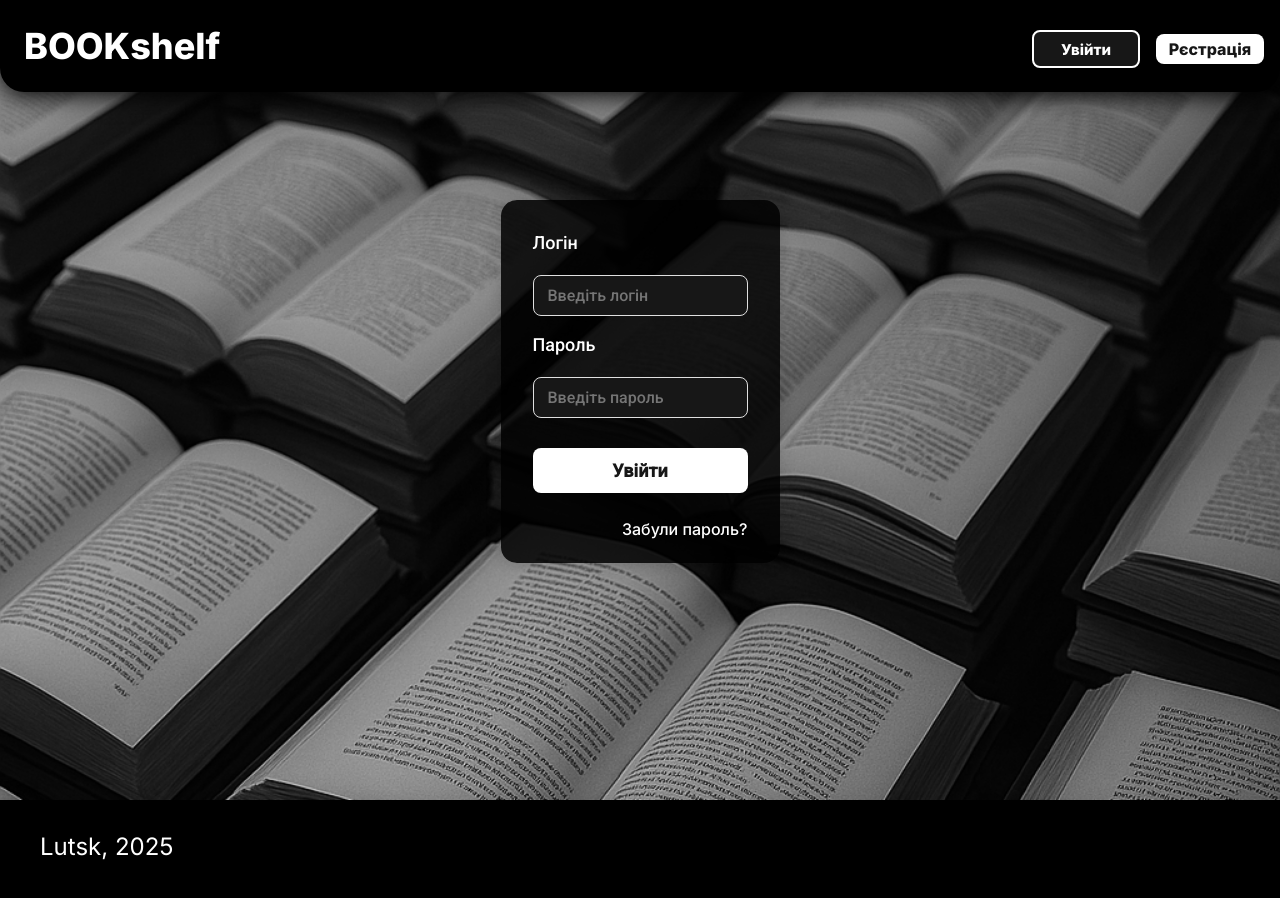
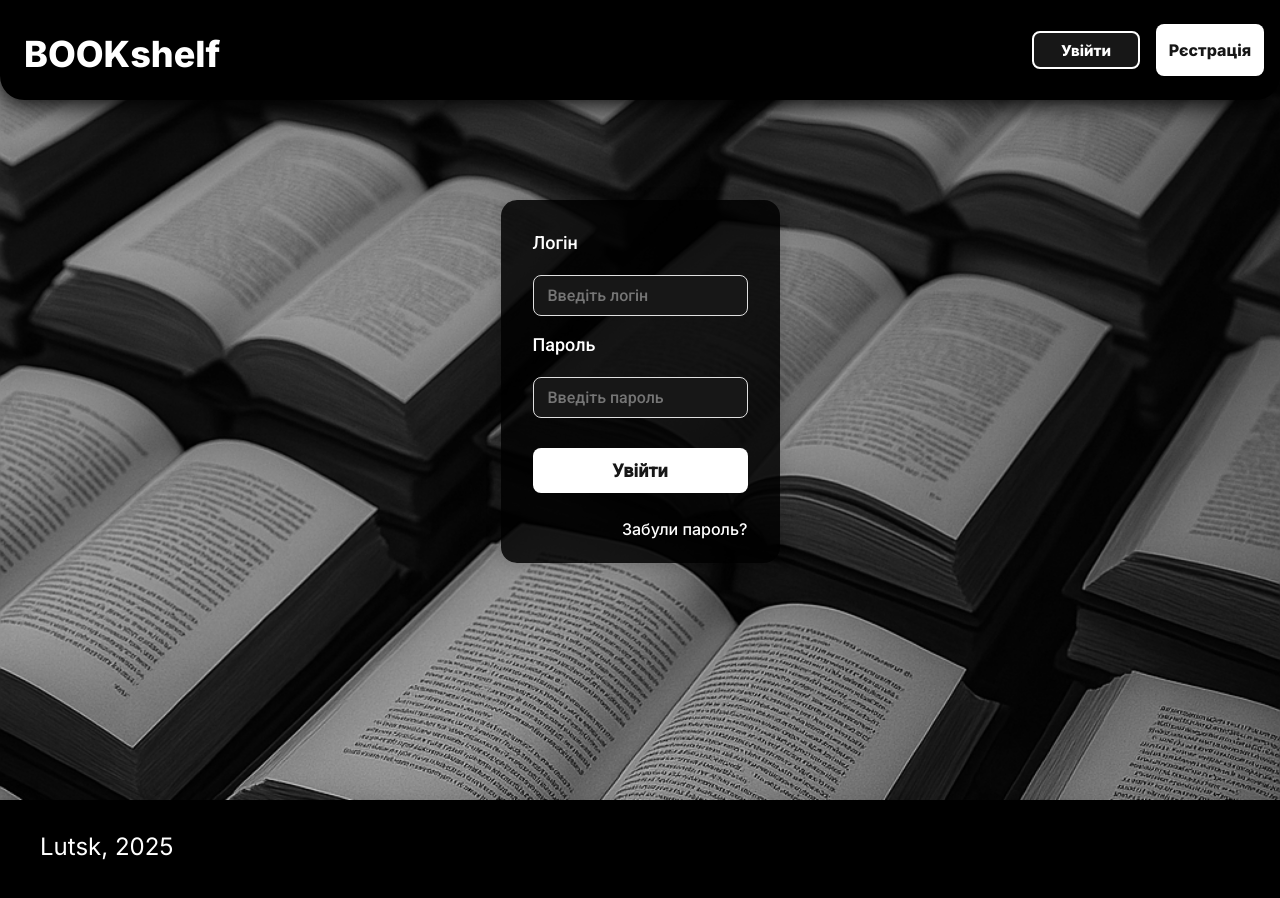
Before and after one commit to ann-sus/SP-Hakaton, a React (Vite) app in the folder frontend/: page /login in a window 1280 px wide. Shown: the top 898 px of the page. Built offline with nearby package versions, Linux system fonts and the light colour scheme.

Commit message:
Кнопка №3

```diff
--- a/frontend/src/components/AuthPanel/style.css
+++ b/frontend/src/components/AuthPanel/style.css
@@ -19,7 +19,7 @@
   display: block;
   flex: 0 0 auto;
   width: 108px;
-  height: 30px;
+  height: 52px;
   font: 800 16px Inter, sans-serif;
   color: #171717;
   cursor: pointer;
```
